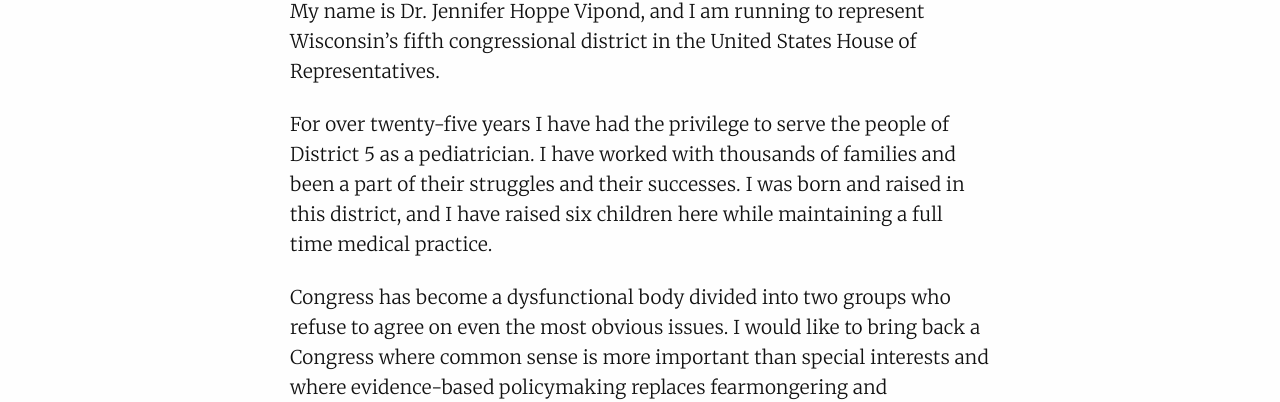
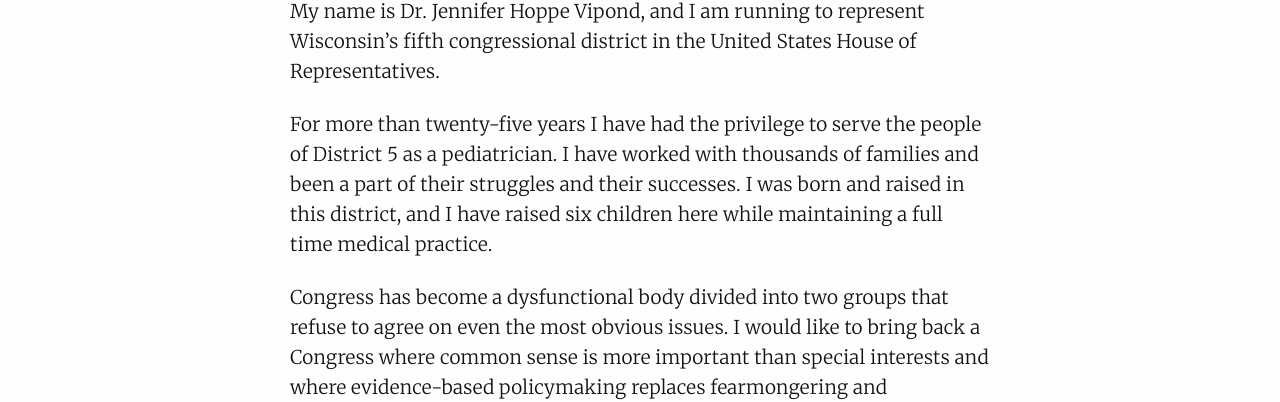
Before and after one commit to AlexVipond/jennifervipond.github.io, a Jekyll site: the page built from _posts/2017-12-28-common-sense-leadership.md, in a window 1280 px wide. Shown: the part 1408-1810 px from the top of the page. Built offline with Jekyll 4.4.1, drawn with Linux system fonts in a browser that asks for light colours; some of the changed text lies outside the part shown.

Commit message:
Update 2017-12-28-common-sense-leadership.md

```diff
--- a/_posts/2017-12-28-common-sense-leadership.md
+++ b/_posts/2017-12-28-common-sense-leadership.md
@@ -16,9 +16,9 @@ excerpt: >-
 ---
 My name is Dr. Jennifer Hoppe Vipond, and I am running to represent Wisconsin’s fifth congressional district in the United States House of Representatives.
 
-For over twenty-five years I have had the privilege to serve the people of District 5 as a pediatrician. I have worked with thousands of families and been a part of their struggles and their successes. I was born and raised in this district, and I have raised six children here while maintaining a full time medical practice.
+For more than twenty-five years I have had the privilege to serve the people of District 5 as a pediatrician. I have worked with thousands of families and been a part of their struggles and their successes. I was born and raised in this district, and I have raised six children here while maintaining a full time medical practice.
 
-Congress has become a dysfunctional body divided into two groups who refuse to agree on even the most obvious issues. I would like to bring back a Congress where common sense is more important than special interests and where evidence-based policymaking replaces fearmongering and divisiveness.
+Congress has become a dysfunctional body divided into two groups that refuse to agree on even the most obvious issues. I would like to bring back a Congress where common sense is more important than special interests and where evidence-based policymaking replaces fearmongering and divisiveness.
 
 Lasting reform will only be accomplished with bipartisan agreements, and it is time to grow up and work together to solve the problems that are impacting so many American families.
 
```
